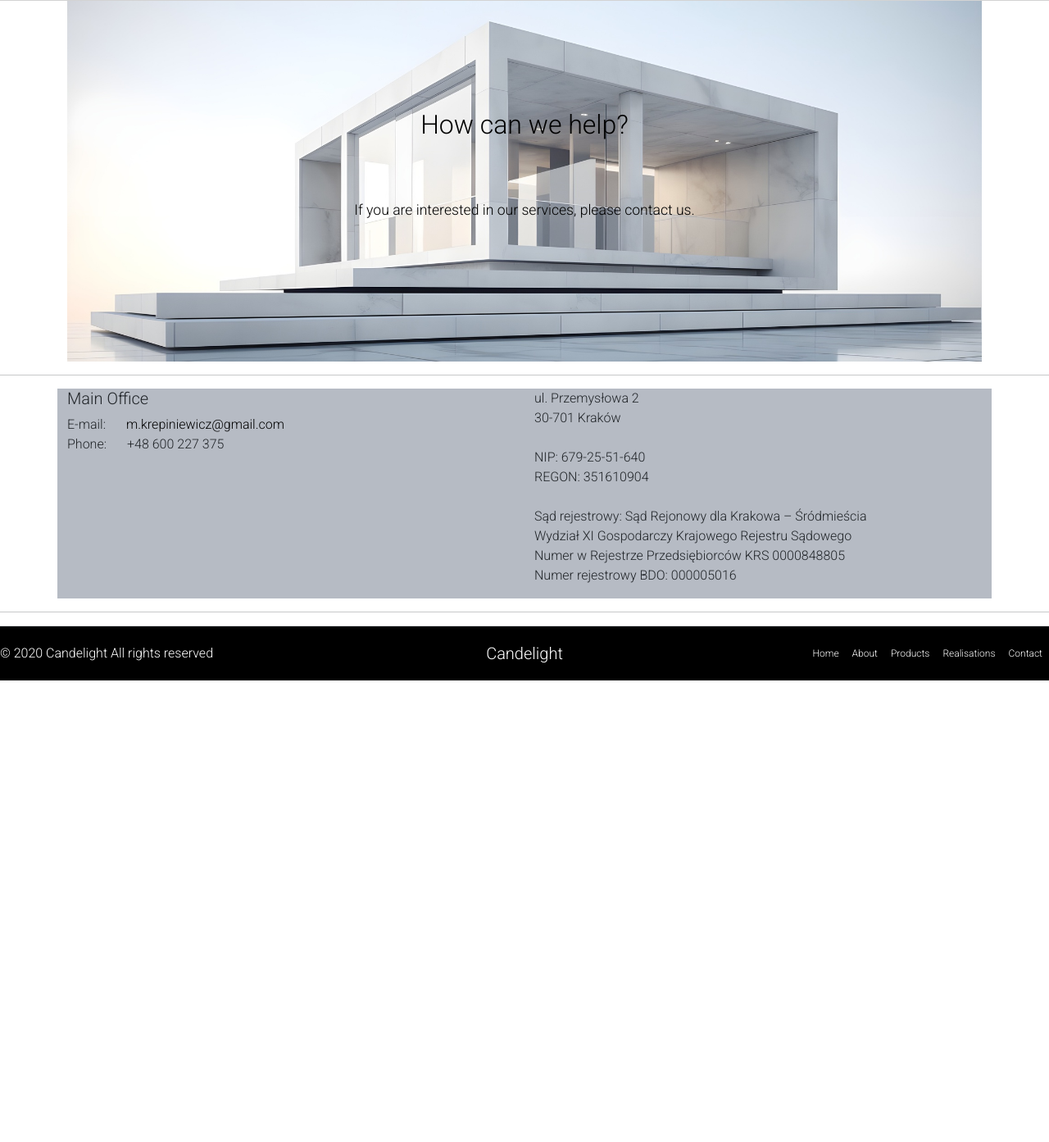
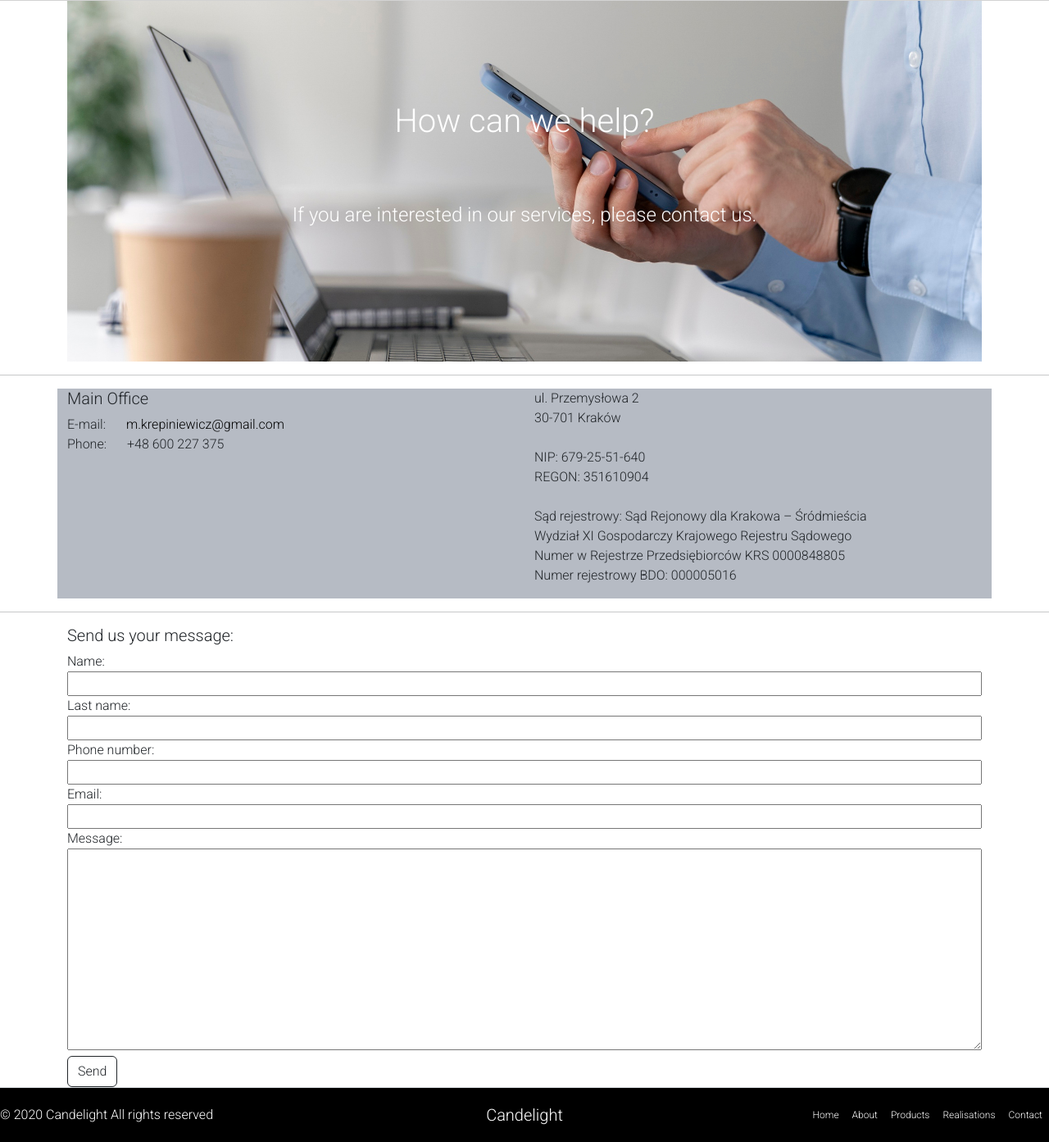
Before and after one commit to Szaitan/Candelight, a Django app: template candelight_website/templates/candelight_website/contact_page.html in a window 1280 px wide. Shown: the part 57-1450 px from the top of the page at 82% size. Before the commit the page ends 887 px from the top, so only its background shows below. Run offline with Django 4.2, Linux system fonts and the light colour scheme; tables that the repository leaves empty hold one stand-in row (values such as "Sample post"); the template is opened without the code that fills it: values that come from a table or form of the project are taken from there, most other values are stand-ins (such as "Sample title", 1, 10 or a date in 2020).

Commit message:
Rev. 06.02 - Contact Page: HTML, CSS, form

```diff
--- a/candelight_website/forms.py
+++ b/candelight_website/forms.py
@@ -6,5 +6,5 @@ class ContactMeForm(forms.Form):
     name = forms.CharField(min_length=1, max_length=50)
     last_name = forms.CharField(min_length=1, max_length=50)
     phone_number = forms.CharField()
-    e_mail = forms.EmailField(validators=[validators.EmailValidator])
-    message = forms.Textarea()
+    email = forms.EmailField(validators=[validators.EmailValidator])
+    message = forms.CharField(widget=forms.Textarea)
--- a/candelight_website/static/candelight_website/contact_page/css/contact_page.css
+++ b/candelight_website/static/candelight_website/contact_page/css/contact_page.css
@@ -17,19 +17,19 @@
     transform: translate(-50%, -50%);
     text-align: center; /* Center the text */
     max-width: 80%; /* Adjust max-width as needed */
-    color: black; /* Set text color to contrast with the image */
+    color: white; /* Set text color to contrast with the image */
 }
 
 .intro-title {
     text-align: center;
     margin: 15px 0px;
-    font-size: 2em; /* Increase font size for better readability */
+    font-size: 2.5em; /* Increase font size for better readability */
 }
 
 .intro-text {
     text-align: justify;
     margin: 15px 0px;
-    font-size: 1.1em;
+    font-size: 1.5em;
 }
 
 .second-container {
@@ -55,6 +55,14 @@ ul {
     margin: 0; /* Remove margins */
 }
 
+form {
+    max-width: 100%;
+}
+
+#id_name, #id_last_name, #id_phone_number, #id_email, #id_message {
+    width:  100%;
+}
+
 @media only screen and (max-width: 768px) {
     .first-container-text {
         max-width: 90%; /* Adjust max-width for smaller screens */
@@ -65,6 +73,6 @@ ul {
     }
 
     .intro-text {
-        font-size: 0.7em; /* Adjust font size for smaller screens */
+        font-size: 1.2em; /* Adjust font size for smaller screens */
     }
 }
--- a/candelight_website/templates/candelight_website/contact_page.html
+++ b/candelight_website/templates/candelight_website/contact_page.html
@@ -17,7 +17,7 @@
 </div>
 
 <div class="container first-container">
-    <img src="{% static 'candelight_website/realisations_page/images/realisation-first-image.jpg' %}" class="first-container-img" alt="realisation-first-image">
+    <img src="{% static 'candelight_website/contact_page/images/contact-page-img.jpg' %}" class="first-container-img" alt="realisation-first-image">
     <div class="first-container-text">
         <h1 class="intro-title my-4">How can we help?</h1>
         <p class="intro-text py-5">If you are interested in our services, please contact us.</p>
@@ -56,5 +56,20 @@
 </div>
 <hr>
 
+<div class="container">
+    <h5>Send us your message:</h5>
+    <form action="{% url 'contact_page' %}" method="POST">
+        {% csrf_token %}
+        {% for field in form %}
+        {{ field.label_tag }}
+        <br>
+        {{ field }}
+        {{ field.errors }}
+        <br>
+        {% endfor %}
+        <button class="btn btn-outline-dark">Send</button>
+    </form>
+</div>
+
 {% include "candelight_website/footer.html" %}
 {% endblock %}
```
Also changed, not shown: candelight_website/views.py (+13 -0 lines), candelight_website/static/candelight_website/contact_page/images/contact-page-img.jpg (added).
